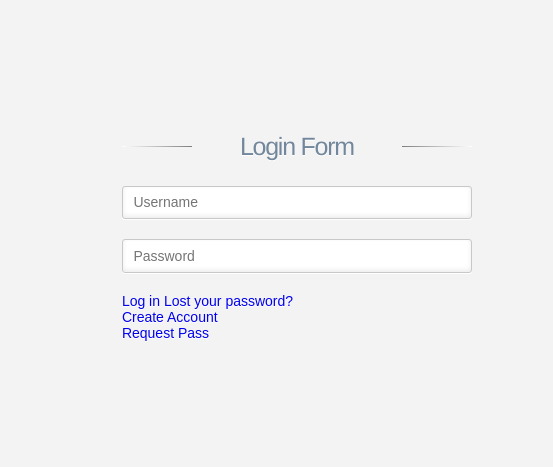
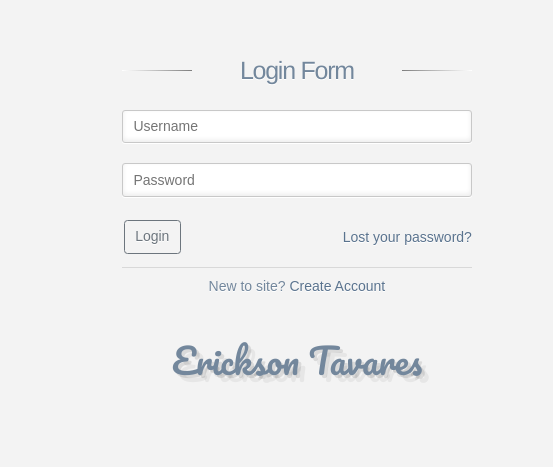
Before and after one commit to ericksont/template-login-page, a plain HTML site: page index.html in a window 1280 px wide. Shown: the part 162-629 px from the top of the page, 682-1235 px from the left. Drawn offline with nearby package versions, Linux system fonts and the light colour scheme.

Commit message:
insert forms

```diff
--- a/index.html
+++ b/index.html
@@ -25,24 +25,52 @@
                 <form>
                     <input type="text" placeholder="Username" />
                     <input type="password" placeholder="Password" />
-                    <div>
-                        <a class="btn btn-default submit" href="index.html">Log in</a>
-                        <a class="reset_pass" href="#">Lost your password?</a>
+                    <div class="actions">
+                        <a class="btn" href="#">Login</a>
+                        <a class="reset_pass" href="#request-pass">Lost your password?</a>
                     </div>
                 </form>
 
-                <a href="#signup"> Create Account </a>
-                <a href="#request-pass"> Request Pass </a>
+                <div class="separator">
+                    <p class="change_link">New to site?
+                        <a href="#signup" > Create Account </a>
+                    </p>
+
+                    <h1>Erickson Tavares</h1>
+                </div>
+
             </section>
 
             <section class="animate container registration-form">
                 <h1>Create Account</h1>
-                <a href="#signin"> Log in </a>
+                <form>
+                    <input type="text" placeholder="Username" />
+                    <input type="email" placeholder="E-mail" />
+                    <input type="password" placeholder="Password" />
+                    <a class="btn" href="#">Submit</a>
+                </form>
+                <div class="separator">
+                    <p class="change_link">Already a member?
+                        <a href="#signin" > Login </a>
+                    </p>
+
+                    <h1>Erickson Tavares</h1>
+                </div>
             </section>
 
             <section class="animate container request-pass">
                 <h1>Request Pass</h1>
-                <a href="#signin"> Log in </a>
+                <form>
+                    <input type="email" placeholder="E-mail" />
+                    <a class="btn" href="#">Submit</a>
+                </form>
+                <div class="separator">
+                    <p class="change_link">Already a member?
+                        <a href="#signin" > Login </a>
+                    </p>
+
+                    <h1>Erickson Tavares</h1>
+                </div>
             </section>
 
         </div>
--- a/style.css
+++ b/style.css
@@ -1,3 +1,5 @@
+@import url('https://fonts.googleapis.com/css2?family=Pacifico');
+
 * {
     padding: 0;
     margin: 0;
@@ -7,6 +9,11 @@
     font-size: 14px;
 }
 
+a {
+    color: #5A738E;
+    text-decoration: none;
+}
+
 body {
     width: 100%;
     min-height: 100vh;
@@ -14,6 +21,10 @@ body {
     margin: 0;
     padding: 0;
     color: #73879C;
+}
+
+form {
+    text-align: center;
 }
 
 .root {
@@ -65,6 +76,13 @@ body {
     align-self: center;
     justify-content: center;
     flex-direction: column;
+}
+
+.actions {
+    display: flex;
+    flex: 1;
+    justify-content: space-between;
+    align-items: center;
 }
 
 .hiddenanchor {
@@ -187,6 +205,58 @@ form input[type="password"] {
     transition: border-color .15s ease-in-out,box-shadow .15s ease-in-out;
 }
 
+.btn {
+    margin: 0.25rem 0.125rem;
+    color: #6c757d;
+    display: inline-block;
+    font-weight: 400;
+    line-height: 1.5;
+    text-align: center;
+    text-decoration: none;
+    vertical-align: middle;
+    cursor: pointer;
+    -webkit-user-select: none;
+    -moz-user-select: none;
+    user-select: none;
+    background-color: transparent;
+    border: 1px solid #6c757d;
+    padding: 0.375rem 0.75rem;
+    font-size: 1rem;
+    border-radius: 0.25rem;
+    transition: color .15s ease-in-out
+        , background-color .15s ease-in-out
+        , border-color .15s ease-in-out
+        ,box-shadow .15s ease-in-out;
+}
+
+.btn:active {
+    color: #fff;
+    background-color: #6c757d;
+    border-color: #6c757d;
+}
+
+.btn:hover {
+    color: #fff;
+    background-color: #6c757d;
+    border-color: #6c757d;
+}
+
+.separator {
+    border-top: 1px solid #D8D8D8;
+    margin-top: 10px;
+    padding-top: 10px;
+    text-align: center;
+}
+
+.separator h1{
+    letter-spacing: normal;
+    font: 400 35px/1.5 'Pacifico', Helvetica, sans-serif;
+    margin-top: 40px;
+    text-shadow: 3px 3px 0px rgba(0,0,0,0.1), 7px 7px 0px rgba(0,0,0,0.05);
+}
+
+
+
 @media (max-width: 650px) {
 
     .banners {
```
